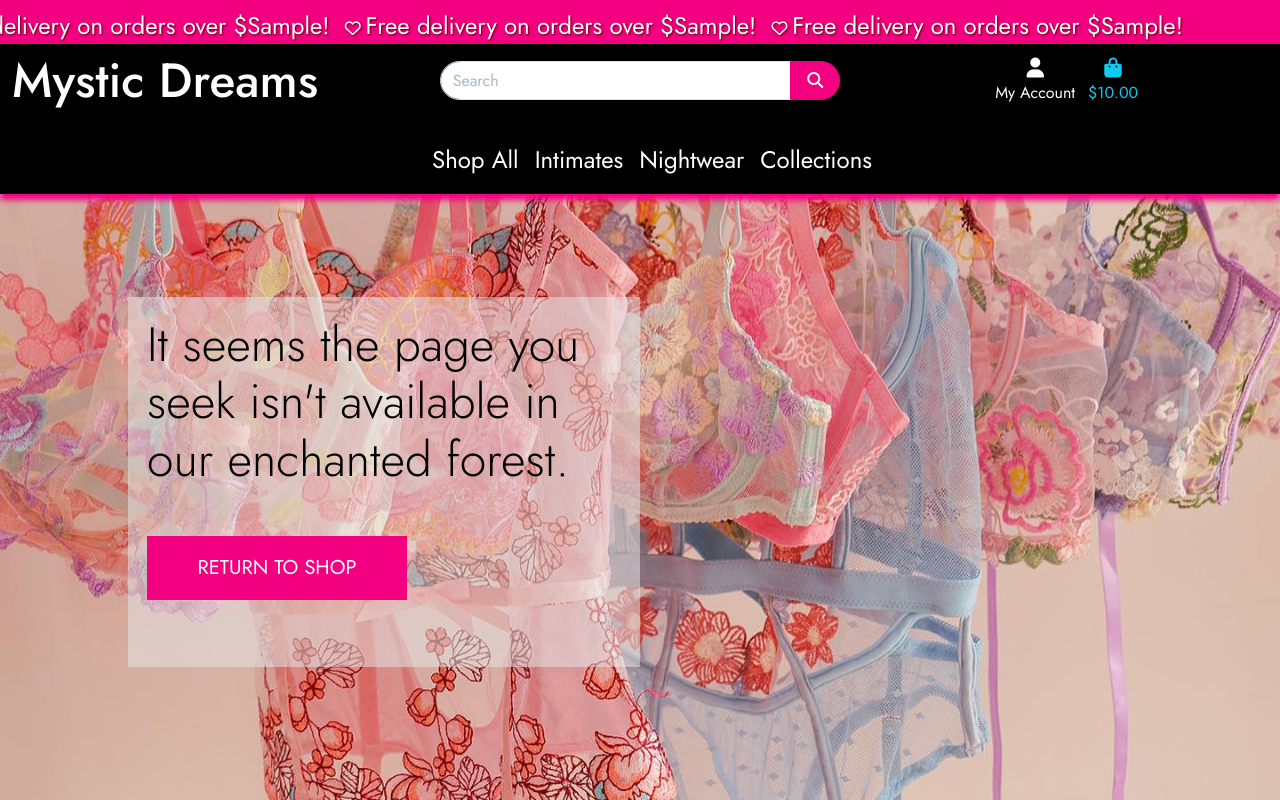
After one commit to patilacerda/Mystic_Dream-PP5, a Django app: template templates/errors/404.html in a window 1280 px wide. The commit adds this page. Run offline with Django 5.2, Linux system fonts and the light colour scheme; the template is opened without the code that fills it: most values are stand-ins (such as "Sample title", 1, 10 or a date in 2020); some libraries are stand-ins or nearby versions; some web fonts are replaced.

Commit message:
Added 404 page

```diff
--- a/mystic_dream/urls.py
+++ b/mystic_dream/urls.py
@@ -19,6 +19,7 @@ from django.contrib import admin
 from django.urls import path, include
 from django.conf import settings
 from django.conf.urls.static import static
+from .views import handler404
 
 urlpatterns = [
     path("admin/", admin.site.urls),
@@ -29,3 +30,5 @@ urlpatterns = [
     path('checkout/', include('checkout.urls')),
     path('profile/', include('profiles.urls')),
 ] + static(settings.MEDIA_URL, document_root=settings.MEDIA_ROOT)
+
+handler404 = 'mystic_dream.views.handler404'
--- /dev/null
+++ b/mystic_dream/views.py
@@ -0,0 +1,6 @@
+from django.shortcuts import render
+
+
+def handler404(request, exception):
+    """ Error Handler 404 - Page Not Found """
+    return render(request, "errors/404.html", status=404)
--- a/static/css/base.css
+++ b/static/css/base.css
@@ -368,6 +368,10 @@ input[name='q']::placeholder {
     border-radius: 0;
 }
 
+.errorbck {
+    background-color: #e3e3e38a;
+    padding: 19px;
+}
 /* -------------------------------- Media Queries */
 
 /* Slightly larger container on xl screens */
--- /dev/null
+++ b/templates/errors/404.html
@@ -0,0 +1,30 @@
+{% extends "base.html" %}
+{% load static %}
+
+{% block page_header %}
+<div class="container header-container">
+    <div class="row">
+        <div class="col"></div>
+    </div>
+</div>
+{% endblock %}
+
+{% block content %}
+<div class="container h-100">
+    <div class="row h-100">
+        <div class="col-7 col-md-6 my-auto errorbck">
+            <h1 class="display-4 logo-font text-black">
+                It seems the page you seek isn't available in our enchanted forest.
+            </h1>
+            <div class="my-5">
+                <h4>
+                    <a href="{% url 'products' %}" class="shop-now-button btn btn-lg rounded-0 text-uppercase py-3">
+                        Return to shop
+                    </a>
+                </h4>
+            </div>
+        </div>
+    </div>
+</div>
+
+{% endblock %}
```
